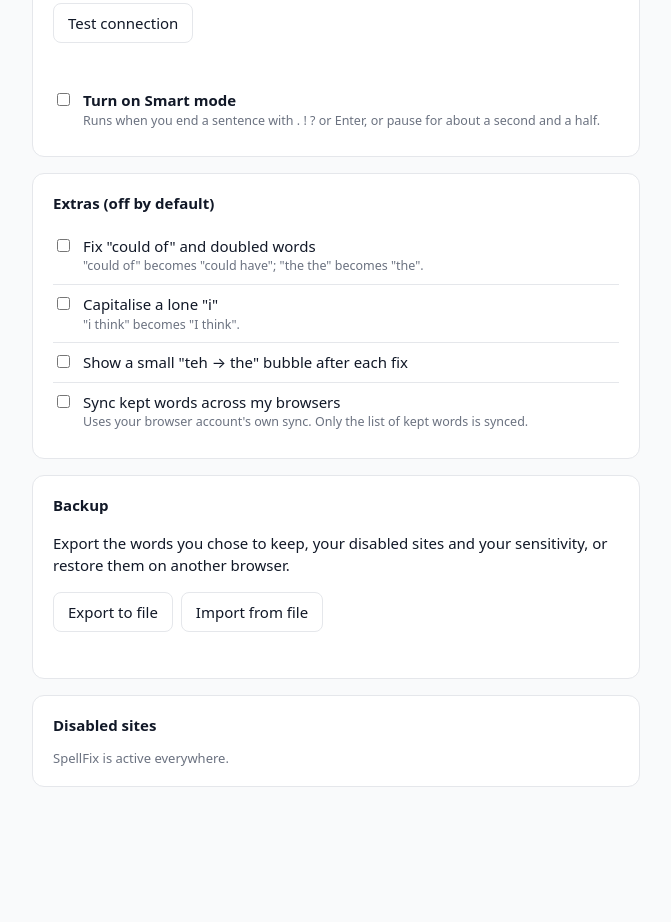
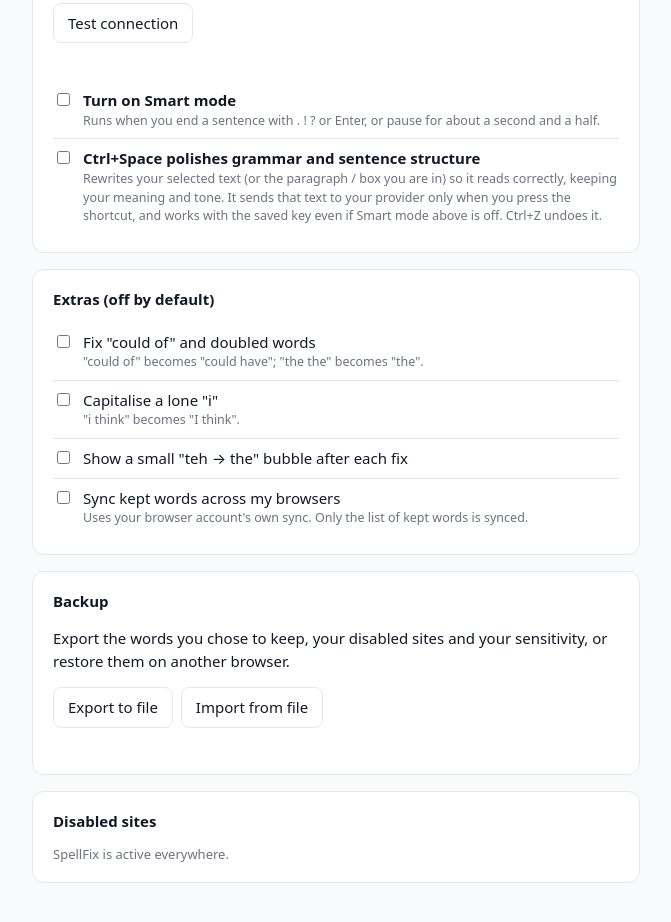
Before and after one commit to kartikpagariya25/spell-checker-, a browser extension: page options/options.html in a window 1280 px wide. Shown: the part 1188-2110 px from the top of the page, without its empty margins (304-975 px from the left). Before the commit the page ends 2055 px from the top, so only its background shows below. Drawn offline with Linux system fonts and the light colour scheme.

Commit message:
feat(options): add Ctrl+Space polish toggle markup

```diff
--- a/options/options.html
+++ b/options/options.html
@@ -75,6 +75,7 @@
       <p id="smartMessage" role="status" aria-live="polite"></p>
       <label class="toggle"><input type="checkbox" id="smartMode"> <span><strong>Turn on Smart mode</strong><small>Runs when you end a sentence with . ! ? or Enter, or pause for about a second and a half.</small></span></label>
       <p id="smartError" class="error" hidden></p>
+      <label class="toggle"><input type="checkbox" id="grammarShortcut"> <span><strong>Ctrl+Space polishes grammar and sentence structure</strong><small>Rewrites your selected text (or the paragraph / box you are in) so it reads correctly, keeping your meaning and tone. It sends that text to your provider only when you press the shortcut, and works with the saved key even if Smart mode above is off. Ctrl+Z undoes it.</small></span></label>
     </section>
 
     <section>
```
